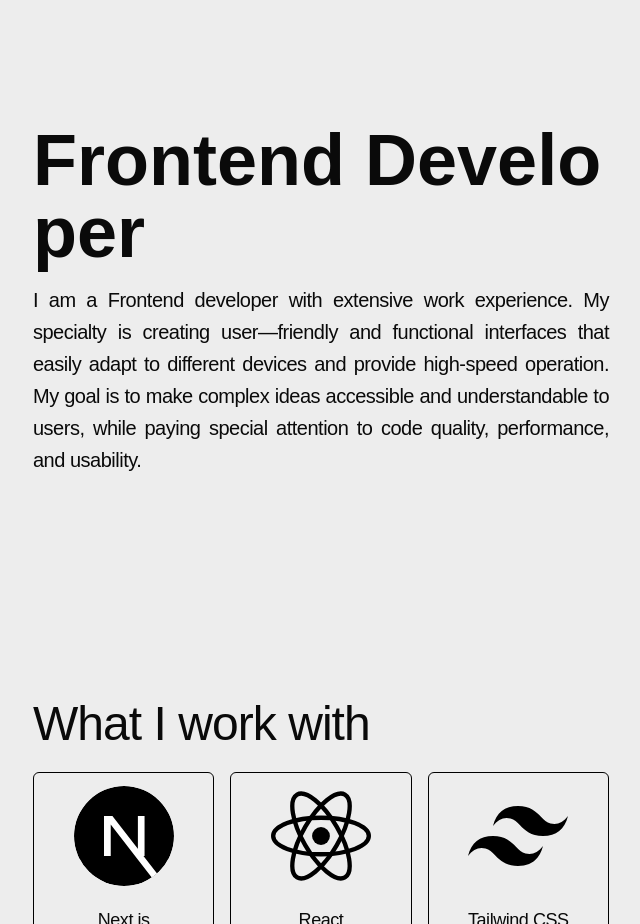
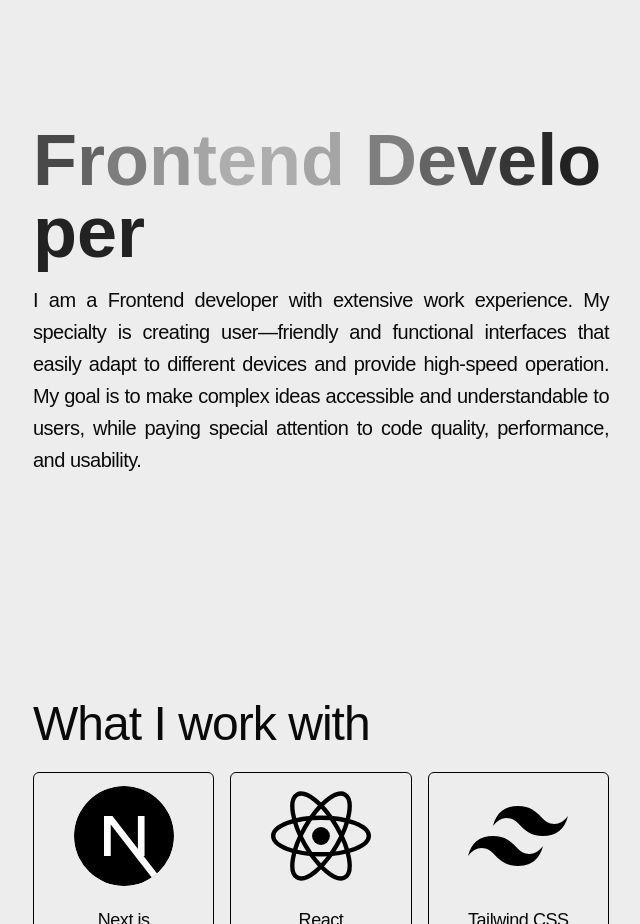
Before and after one commit to ornur/portfolio, a Next.js app: page / in a window 1280 px wide. Shown: the part 920-1844 px from the top of the page, without its empty margins (319-959 px from the left). Built offline with nearby package versions, Linux system fonts and the light colour scheme.

Commit message:
Remove unused animation keyframes and variables to streamline CSS

```diff
--- a/app/globals.css
+++ b/app/globals.css
@@ -43,9 +43,6 @@
   --animate-shimmer-slide: shimmer-slide var(--speed) ease-in-out infinite
     alternate;
   --animate-spin-around: spin-around calc(var(--speed) * 2) infinite linear;
-  --animate-animate-background: animate-background 5s infinite alternate linear;
-  --animate-blur-in: blur-in 1s ease-out forwards;
-  --animate-blur-in-mask: blur-in-mask 0.8s ease-out forwards;
 
   @keyframes rainbow {
     0% {
@@ -53,11 +50,6 @@
     }
     100% {
       background-position: 200%;
-    }
-  }
-  @keyframes shimmer-slide {
-    to {
-      transform: translate(calc(100cqw - 100%), 0);
     }
   }
   @keyframes spin-around {
@@ -74,36 +66,6 @@
     }
     100% {
       transform: translateZ(0) rotate(360deg);
-    }
-  }
-  @keyframes animate-background {
-    0% {
-      background-position: 0 50%;
-    }
-    100% {
-      background-position: 100% 50%;
-    }
-  }
-  @keyframes blur-in {
-    0% {
-      filter: blur(10px);
-      opacity: 0;
-    }
-    100% {
-      filter: blur(0px);
-      opacity: 1;
-    }
-  }
-  @keyframes blur-in-mask {
-    0% {
-      filter: blur(10px);
-      opacity: 0;
-      clip-path: inset(0 100% 0 0);
-    }
-    100% {
-      filter: blur(0px);
-      opacity: 1;
-      clip-path: inset(0 0% 0 0);
     }
   }
 }
@@ -155,6 +117,8 @@
     --color-3: 210 100% 63%;
     --color-4: 195 100% 63%;
     --color-5: 90 100% 63%;
+    --shimmer-base: oklch(0.25 0 0);
+    --shimmer-light: oklch(0.75 0 0);
   }
   .dark {
     --background: 0 0% 7%;
@@ -186,37 +150,7 @@
     --color-3: 210 100% 63%;
     --color-4: 195 100% 63%;
     --color-5: 90 100% 63%;
+    --shimmer-base: oklch(0.3 0 0);
+    --shimmer-light: oklch(0.75 0 0);
   }
 }
-
-@layer utilities {
-  .text-bg-animated {
-    color: transparent;
-    background-size: 200%;
-    background-position: 0 50%;
-    background-clip: text;
-    -webkit-background-clip: text;
-    -webkit-text-fill-color: transparent;
-    transition: filter 0.3s ease;
-    background-image: url("/text-bg.jpg");
-  }
-
-  .text-bg-animated:is(.dark *) {
-    background-image: url("/text-bg-white.jpg") !important;
-    filter: brightness(1.2) contrast(1.3);
-  }
-
-  .text-bg-animated-dark {
-    background-image: url("/text-bg-white.jpg");
-    filter: brightness(1.2) contrast(1.3);
-  }
-
-  .text-bg-light {
-    background-image: url("/text-bg.jpg");
-  }
-
-  .text-bg-dark {
-    background-image: url("/text-bg-white.jpg");
-    filter: brightness(1.2) contrast(1.3);
-  }
-}
```
